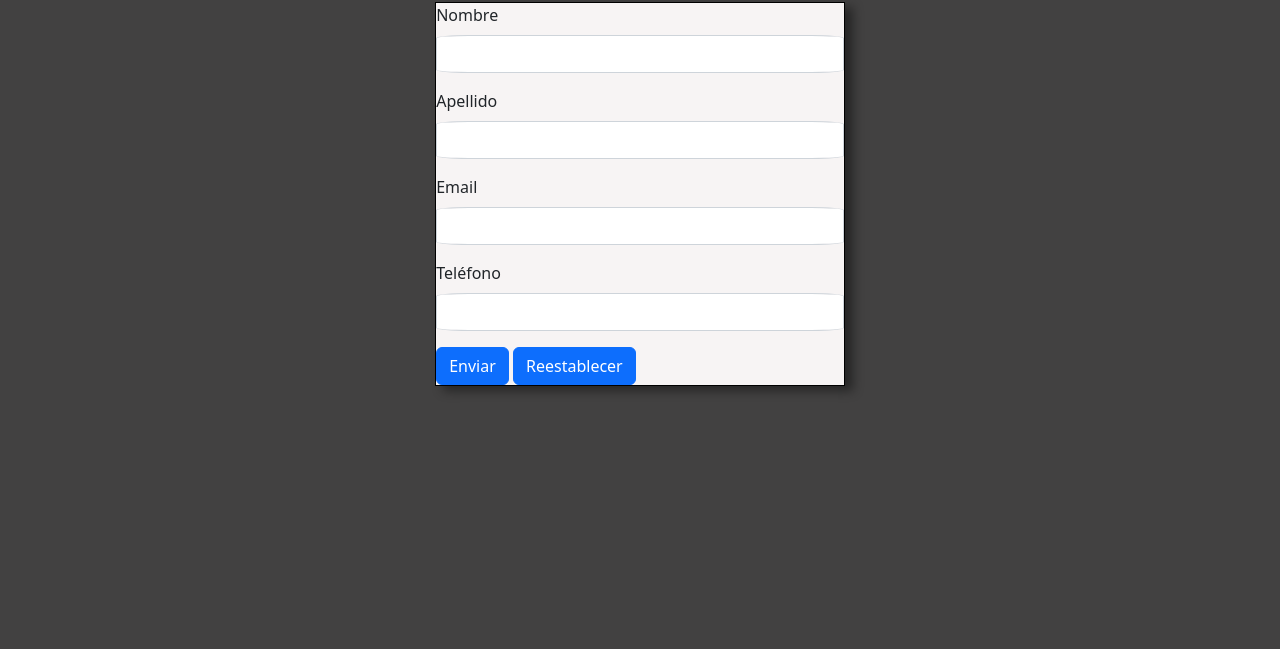
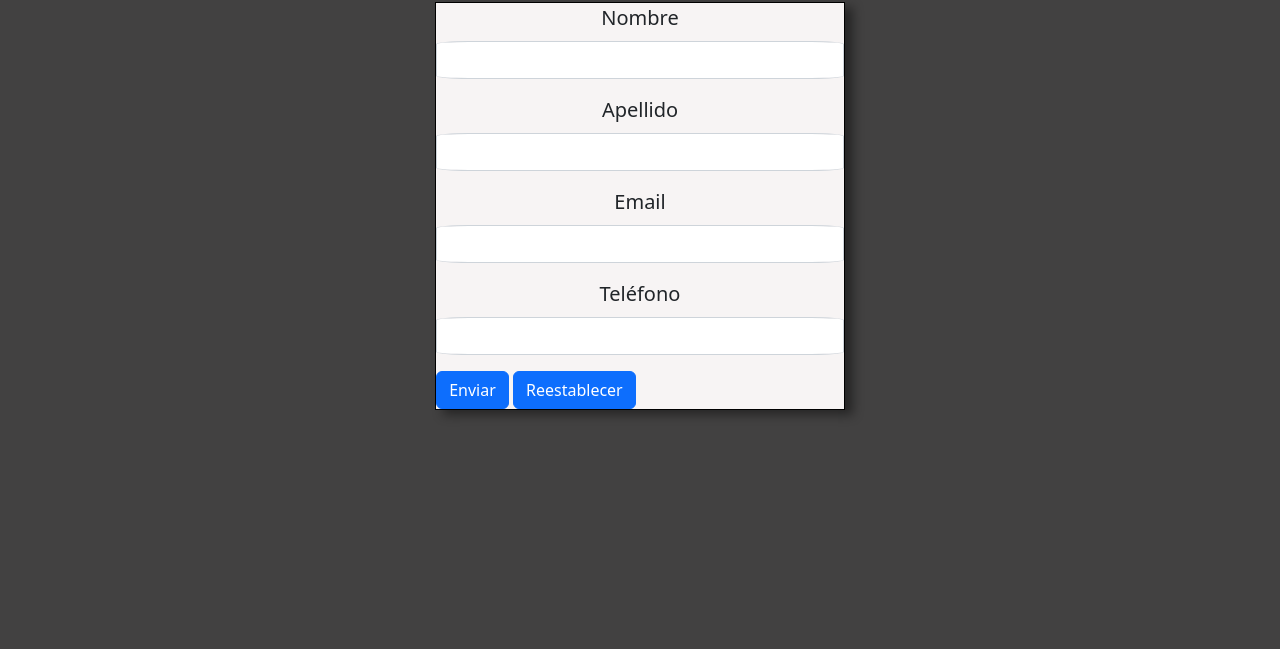
Before and after one commit to francoyaco/yacocarss, a plain HTML site: page contacto.html in a window 1280 px wide. Shown: the part 151-800 px from the top of the page. Drawn offline with nearby package versions, Linux system fonts and the light colour scheme; a web font is replaced by a local one.

Commit message:
arreglos form 1

```diff
--- a/contacto.html
+++ b/contacto.html
@@ -55,27 +55,27 @@
 
 
         <form>
-            <div class="mb-3 mb3">
+            <div class="mb-3 mb3 formuText">
               <label for="exampleInputEmail1" class="form-label labelForm">Nombre</label>
               <input type="text" class="form-control" id="exampleInputEmail1" aria-describedby="emailHelp">
             </div>
-            <div class="mb-3">
+            <div class="mb-3 formuText">
               <label for="exampleInputPassword1" class="form-label">Apellido</label>
               <input type="text" class="form-control" id="exampleInputPassword1">
             </div>
 
 
-            <div class="mb-3">
+            <div class="mb-3 formuText">
                 <label for="exampleInputEmail1" class="form-label">Email</label>
                 <input type="email" class="form-control" id="exampleInputEmail1" aria-describedby="emailHelp">
                 <div id="emailHelp" class="form-text"></div>
               </div>
-              <div class="mb-3">
+              <div class="mb-3 formuText">
                 <label for="exampleInputPassword1" class="form-label">Teléfono</label>
                 <input type="number" class="form-control" id="exampleInputPassword1">
               </div>
-              <button type="submit" class="btn btn-primary">Enviar</button>
-              <button type="Reset" class="btn btn-primary">Reestablecer</button>
+              <button type="submit" class="btn btn-primary boton-form">Enviar</button>
+              <button type="Reset" class="btn btn-primary boton-form">Reestablecer</button>
           </form>
 
 </main>
--- a/css/style.css
+++ b/css/style.css
@@ -92,10 +92,18 @@ form{
     background-color: rgb(247, 244, 244);
 
 }
+.formuText{
+text-align: center;
+font-size: 20px;
+}
 .form-control{
     width: 100%;
     border-radius: 8%;
 
+}
+
+.label-form{
+    background-color: rgb(250, 249, 249);
 }
 
 
```
Also changed, not shown: nosotros.html (+2 -2 lines).
